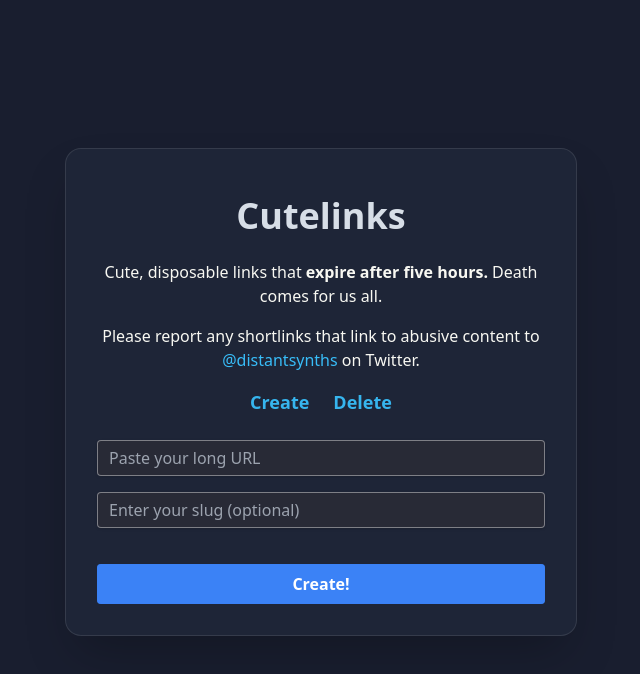
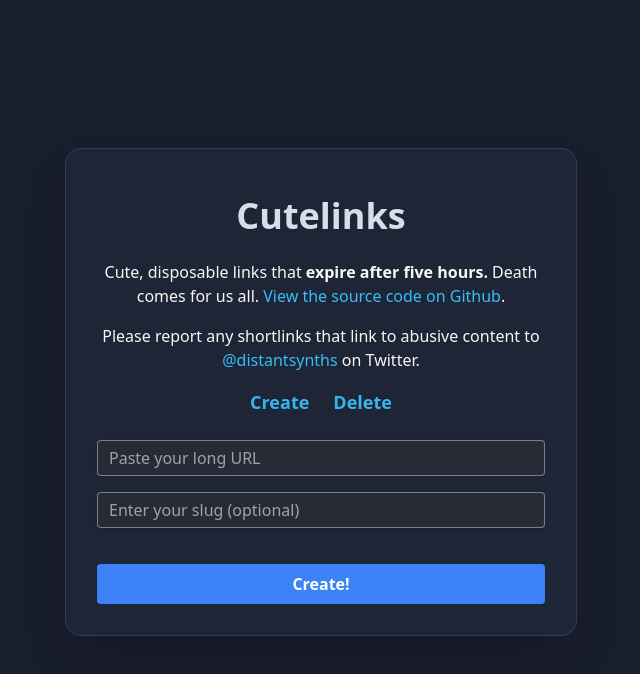
Before and after one commit to flynnjh/cutelinks, a Next.js app: page /create in a window 1280 px wide. Shown: the top 674 px of the page, without its empty margins (319-959 px from the left). Built offline with nearby package versions, Linux system fonts and the light colour scheme.

Commit message:
info & styling updates

```diff
--- a/pages/404.js
+++ b/pages/404.js
@@ -2,7 +2,7 @@
 
 export default function FourOhFour() {
   return <>
-    <div className='flex flex-col justify-center place-items-center text-xl p-9 h-screen'>
+    <div className='flex flex-col justify-center place-items-center text-xl p-9 h-screen bg-slate-900/60'>
         <h1>slug not found :(</h1>
         <Link href="/">
         <a className='pt-4 hover:underline text-sky-300'>
--- a/pages/create.js
+++ b/pages/create.js
@@ -42,7 +42,7 @@
         <form className="bg-slate-700/20 ring-1 ring-inset ring-white/10 shadow-2xl rounded-2xl px-8 pt-6 pb-8 mb-4">
         <div className="flex flex-col justify-center place-items-center">
           <h1 className="text-4xl font-semibold text-slate-200/95 py-6">Cutelinks</h1>
-          <h5 className="pb-4 text-center">Cute, disposable links that <strong>expire after five hours.</strong> Death comes for us all.</h5>
+          <h5 className="pb-4 text-center">Cute, disposable links that <strong>expire after five hours.</strong> Death comes for us all. <a className="text-sky-400 hover:underline" href="https://github.com/flynnjh/cutelinks">View the source code on Github</a>.</h5>
           <h5 className="pb-4 text-center">Please report any shortlinks that link to abusive content to <a className="text-sky-400 hover:underline" href="https://twitter.com/distantsynths">@distantsynths</a> on Twitter.</h5>
         </div>
         <div className="flex flex-row text-lg justify-center font-bold text-sky-400/95 pb-4 gap-6 w-auto">
```
